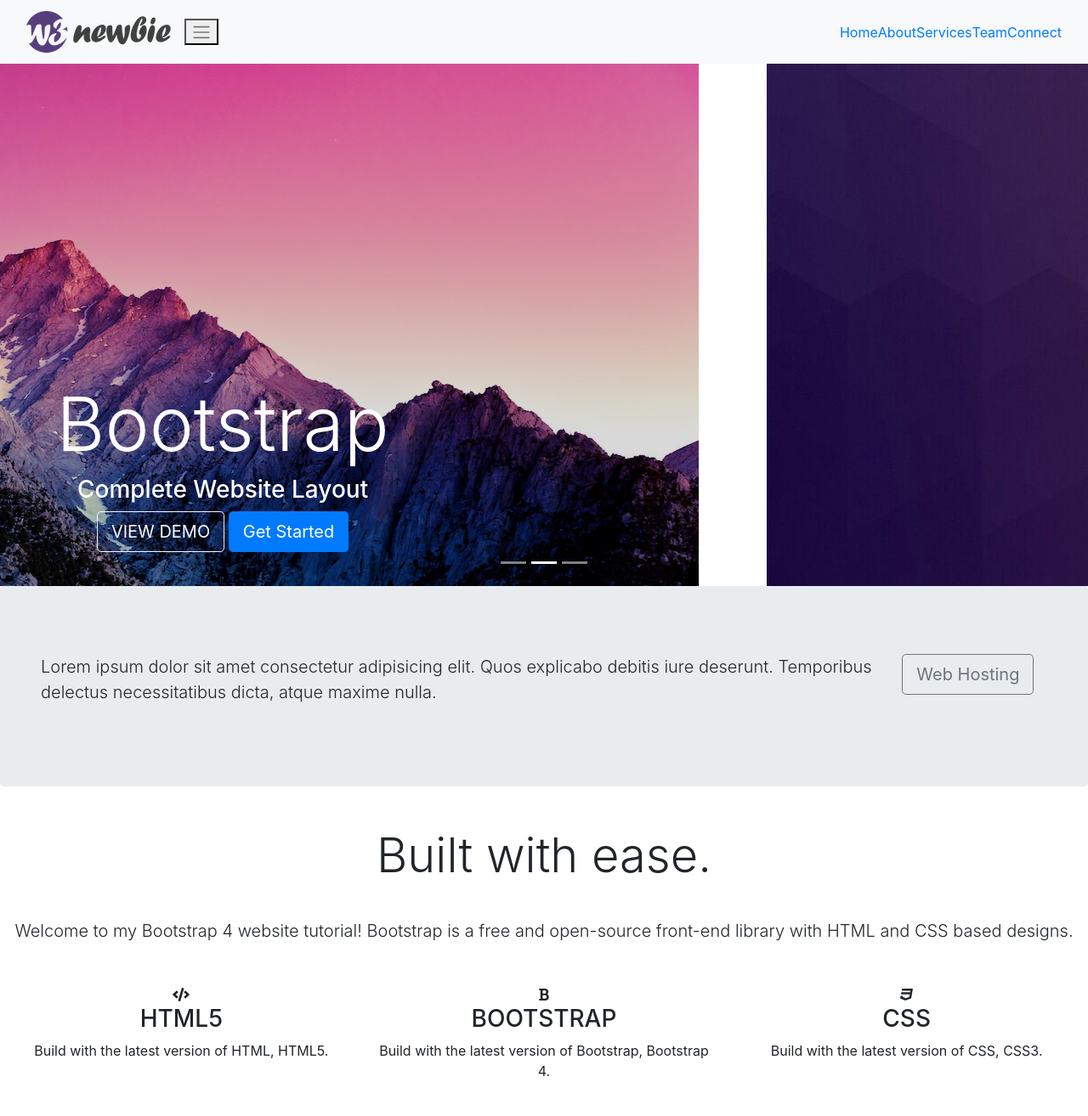
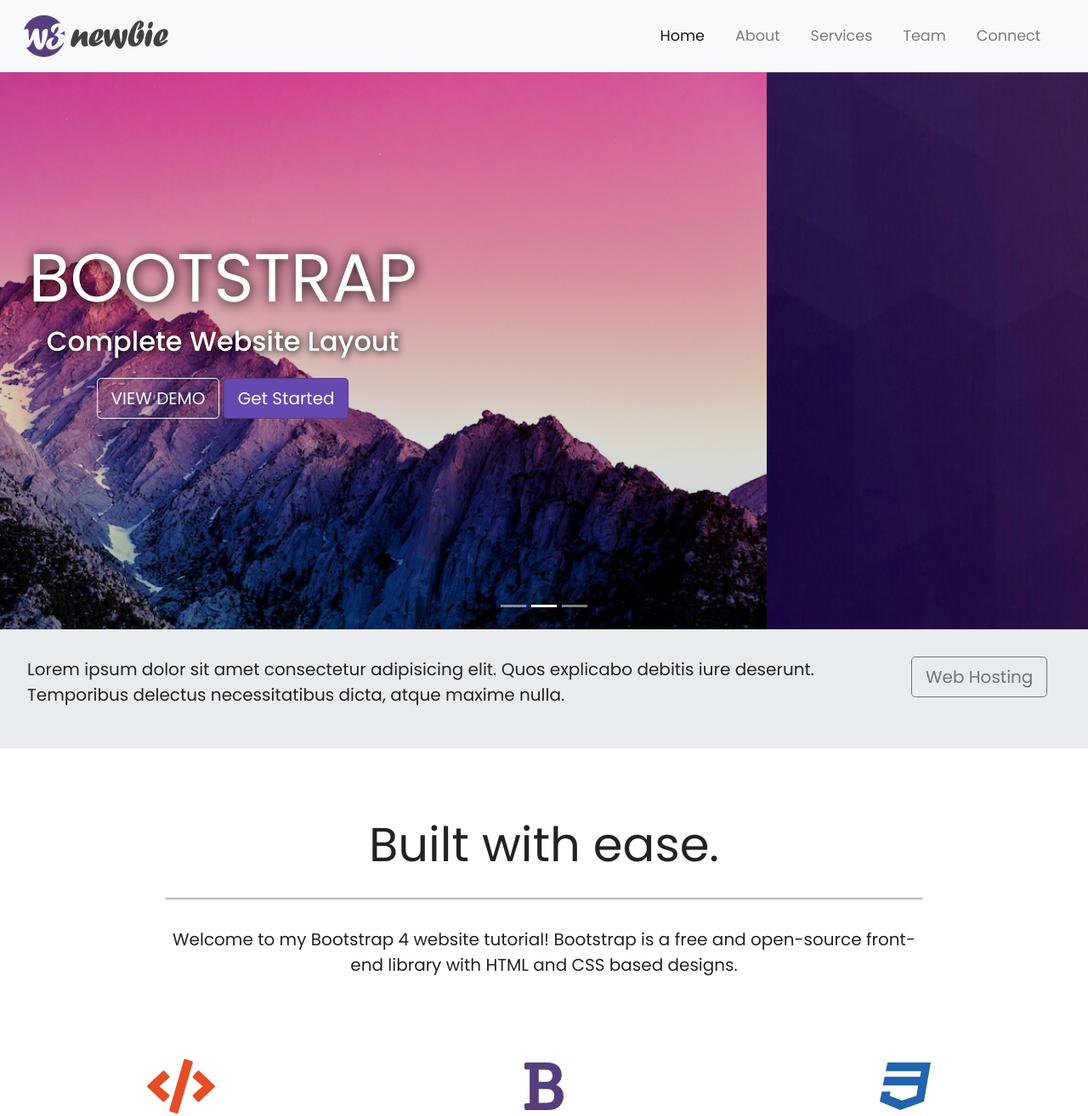
Before and after one commit to BernardG7500/personal-landingpage, a plain HTML site: page index.html in a window 1280 px wide. Shown: the top 1314 px of the page at 85% size. Drawn offline with nearby package versions, Linux system fonts and the light colour scheme; files that its build step writes are made by us from their sources.

Commit message:
almost there

```diff
--- a/index.html
+++ b/index.html
@@ -17,25 +17,25 @@
 <nav class="navbar navbar-expand-md navbar-light bg-light sticky-top">
 	<div class="container-fluid">
 		<a class="navbar-brand" href="#"><img src="img/logo.png" alt=""></a>
-		<button class="navbar-toggle" type="button" data-toggle="collapse" data-target="#navbarResponsive">
+		<button class="navbar-toggler" type="button" data-toggle="collapse" data-target="#navbarResponsive">
 			<span class="navbar-toggler-icon"></span>
 		</button>
 		<div class="collapse navbar-collapse" id="navbarResponsive">
 			<ul class="navbar-nav ml-auto">
 				<li class="nav-item active">
-					<a class="" href="#">Home</a>
+					<a class="nav-link" href="#">Home</a>
 				</li>
 				<li class="nav-item">
-					<a class="" href="#">About</a>
+					<a class="nav-link" href="#">About</a>
 				</li>
 				<li class="nav-item">
-					<a class="" href="#">Services</a>
+					<a class="nav-link" href="#">Services</a>
 				</li>
 				<li class="nav-item">
-					<a class="" href="#">Team</a>
+					<a class="nav-link" href="#">Team</a>
 				</li>
 				<li class="nav-item">
-					<a class="" href="#">Connect</a>
+					<a class="nav-link" href="#">Connect</a>
 				</li>
 			</ul>
 		</div>
@@ -219,7 +219,6 @@
 				<p>Lorem ipsum dolor sit amet consectetur, adipisicing elit. Ullam exercitationem similique laudantium veritatis iusto atque nemo expedita optio rerum? Magnam?</p>
 				<p>Lorem ipsum dolor sit amet, consectetur adipisicing elit. Fugiat, non doloribus mollitia amet quos aliquid dicta. Necessitatibus, aut. Accusantium magni autem beatae numquam excepturi sit quae facilis facere labore tempore.</p>
 				<br>
-
 			</div>
 			<div class="col-lg-6">
 				<img src="img/bootstrap2.png" class="img-fluid" alt="">
@@ -228,10 +227,57 @@
 	</div>
 
 <!--- Connect -->
-
+<div class="container-fluid padding">
+	<div class="row text-center padding">
+		<div class="col-12">
+			<h2>Connect</h2>
+		</div>
+		<div class="col-12 social padding">
+			<a href="https://www.facebook.com/w3newbie/"><i class="fab fa-facebook"></i></a>
+			<a href="#"><i class="fab fa-twitter"></i></a>
+			<a href="#"><i class="fab fa-google-plus-g"></i></a>
+			<a href="#"><i class="fab fa-instagram"></i></a>
+			<a href="#"><i class="fab fa-youtube"></i></a>
+		</div>
+	</div>
+</div>
 
 <!--- Footer -->
-
+<footer>
+	<div class="container-fluid padding">
+		<div class="row text-center">
+			<div class="col-md-4">
+				<img src="img/w3newbie.png" alt="">
+				<hr class="light">
+				<p>555-555-5555</p>
+				<p>email@myemail.com</p>
+				<p>100 Street Name</p>
+				<p>City, State, 00000</p>
+			</div>
+			<div class="col-md-4">
+				<hr class="light">
+				<h5>Our hours</h5>
+				<hr class="light">
+				<p>Monday: 9am - 5pm</p>
+				<p>Saturdag: 10am - 4pm</p>
+				<p>Sunday: closed</p>
+			</div>
+			<div class="col-md-4">
+				<hr class="light">
+				<h5>Service Area</h5>
+				<hr class="light">
+				<p>City, State, 00000</p>
+				<p>City, State, 00000</p>
+				<p>City, State, 00000</p>
+				<p>City, State, 00000</p>
+			</div>
+			<div class="col-12">
+				<hr class="light">
+				<h5>&copy; w3newbie.com</h5>
+			</div>
+		</div>
+	</div>
+</footer>
 
 
 
--- /dev/null
+++ b/style.css
@@ -0,0 +1,160 @@
+@import url('https://fonts.googleapis.com/css?family=Poppins:400,500,700');
+
+html, body {
+  height: 100%;
+  width: 100%;
+  font-family: 'Poppins', sans-serif;
+  color: #222;
+}
+.navbar {
+  padding: .8rem;
+}
+.navbar-nav li {
+  padding-right: 20px;
+}
+.nav-link {
+  font-size: 1.1em !important;
+}
+.carousel-inner img{
+  width: 100%;
+  height: 100%;
+}
+.carousel-caption {
+  position: absolute;
+  top: 50%;
+  transform: translateY(-50%);
+}
+.carousel-caption h1 {
+  font-size: 500%;
+  text-transform: uppercase;
+  text-shadow: 1px 1px 15px #000;
+}
+.carousel-caption h3 {
+  font-size: 200%;
+  font-weight: 500;
+  text-shadow: 1px 1px 10px #000;
+  padding-bottom: 1rem;
+}
+.btn-primary {
+  background-color: #6648b1;
+  border: 1px solid #563d7c;
+}
+.btn-primary:hover {
+  background-color: #563d7c;
+  border: 1px solid #563d7c;
+}
+.jumbotron {
+  padding: 1rem;
+  border-radius: 0;
+}
+.padding {
+  padding-bottom: 2rem;
+}
+.welcome {
+  width: 75%;
+  margin: 0 auto;
+  padding-top: 2rem;
+}
+.welcome hr {
+  border-top: 2px solid #b4b4b4;
+  width: 95%;
+  margin-top: .3rem;
+  margin-bottom: 1rem;
+}
+.fa-code {
+  color: #e54d26;
+}
+.fa-bold {
+  color: #563d7c;
+}
+.fa-css3 {
+  color: #2163af;
+}
+.fa-code, .fa-bold, .fa-css3 {
+  font-size: 4em;
+  margin: 1rem;
+}
+
+
+
+
+
+
+
+
+
+
+/*---Media Queries --*/
+@media (max-width: 992px) {
+
+  }
+@media (max-width: 768px) {
+
+}
+@media (max-width: 576px) {
+
+}
+
+
+/*---Firefox Bug Fix --*/
+.carousel-item {
+  transition: -webkit-transform 0.5s ease;
+  transition: transform 0.5s ease;
+  transition: transform 0.5s ease, -webkit-transform 0.5s ease;
+  -webkit-backface-visibility: visible;
+  backface-visibility: visible;
+}
+/*--- Fixed Background Image --*/
+figure {
+  position: relative;
+  width: 100%;
+  height: 60%;
+  margin: 0!important;
+}
+.fixed-wrap {
+  clip: rect(0, auto, auto, 0);
+  position: absolute;
+  top: 0;
+  left: 0;
+  width: 100%;
+  height: 100%;
+}
+#fixed {
+  background-image: url('img/mac.png');
+  position: fixed;
+  display: block;
+  top: 0;
+  left: 0;
+  width: 100%;
+  height: 100%;
+  background-size: cover;
+  background-position: center center;
+  -webkit-transform: translateZ(0);
+          transform: translateZ(0);
+  will-change: transform;
+}
+/*--- Bootstrap Padding Fix --*/
+[class*="col-"] {
+    padding: 1rem;
+}
+
+
+
+
+
+/*
+Extra small (xs) devices (portrait phones, less than 576px)
+No media query since this is the default in Bootstrap
+
+Small (sm) devices (landscape phones, 576px and up)
+@media (min-width: 576px) { ... }
+
+Medium (md) devices (tablets, 768px and up)
+@media (min-width: 768px) { ... }
+
+Large (lg) devices (desktops, 992px and up)
+@media (min-width: 992px) { ... }
+
+Extra (xl) large devices (large desktops, 1200px and up)
+@media (min-width: 1200px) { ... }
+*/
```
